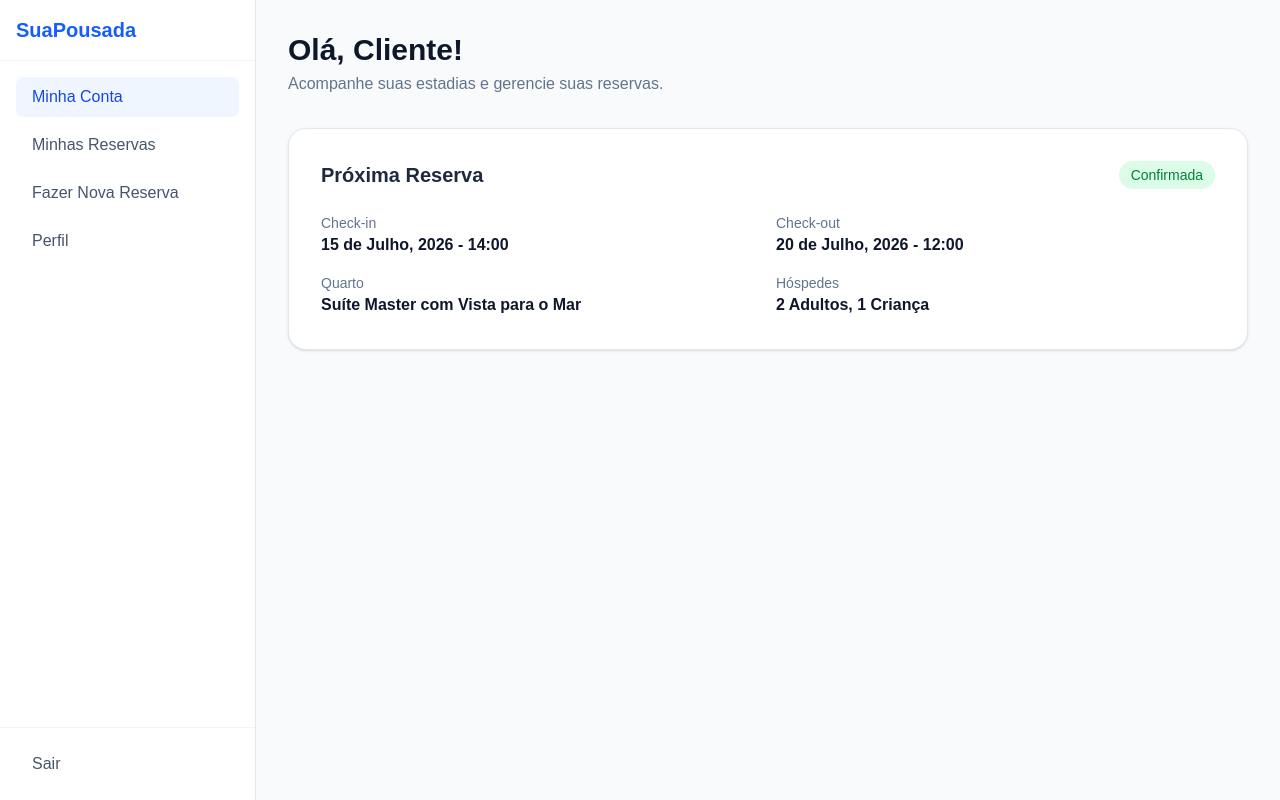
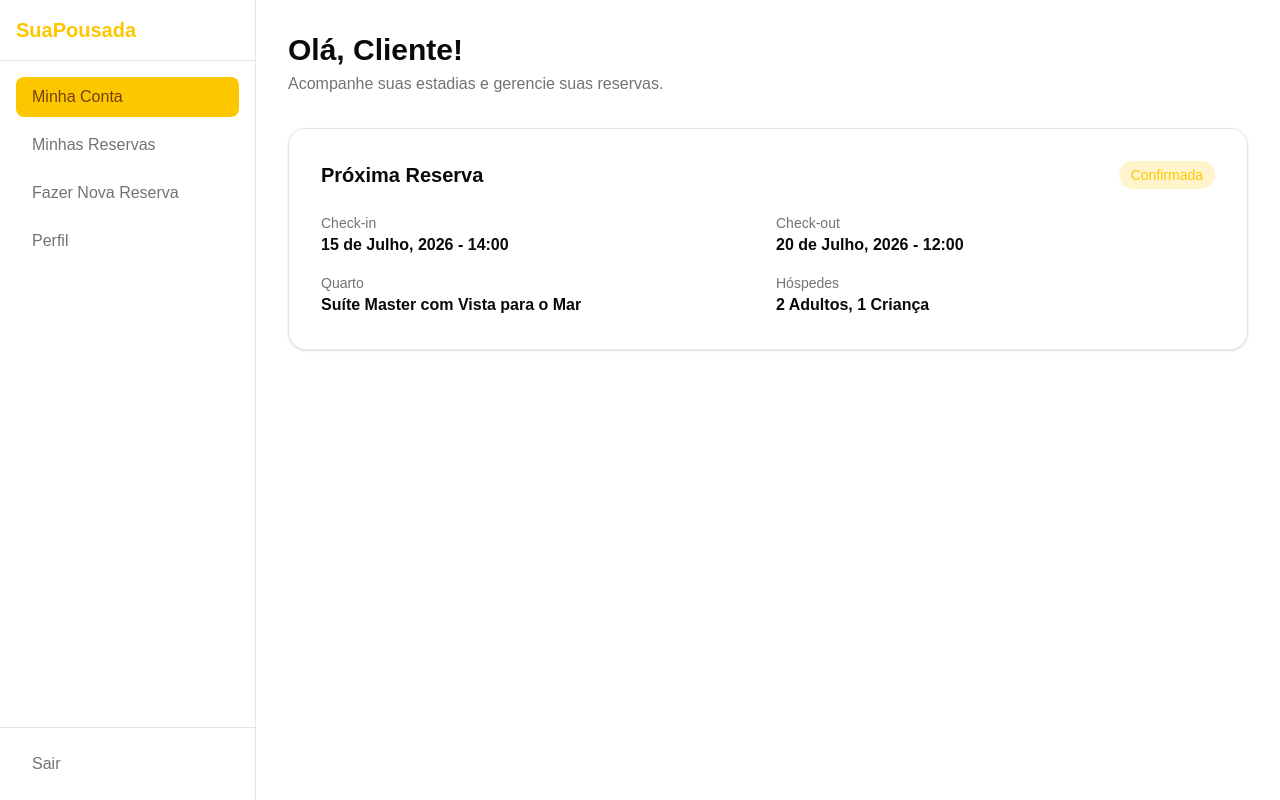
Before and after one commit to yurimutz/SuaPousada, a React (Vite) app in the folder frontend/: page /cliente in a window 1280 px wide. Built offline with nearby package versions, Linux system fonts and the light colour scheme.

Commit message:
feat: mudando navbar e tema da aplicação

```diff
--- a/frontend/src/Layout.tsx
+++ b/frontend/src/Layout.tsx
@@ -1,4 +1,3 @@
-import { Link, Outlet } from "react-router";
 import {
   NavigationMenu,
   NavigationMenuItem,
@@ -7,33 +6,32 @@ import {
   navigationMenuTriggerStyle,
 } from "@/components/ui/navigation-menu";
 import { cn } from "@/lib/utils";
+import { Link, Outlet } from "react-router";
 
 export function Layout() {
   return (
-    <div className="min-h-screen flex flex-col">
-      <header className="bg-slate-900 border-b border-slate-800 p-4 sticky top-0 z-50">
-        <div className="max-w-7xl mx-auto flex items-center justify-between">
-          <div className="flex items-center gap-6">
-            <span className="text-xl font-bold text-white mr-4">SuaPousada</span>
+    <div className="min-h-screen flex flex-col bg-background text-foreground">
+      <header className="bg-card border-b border-border sticky top-0 z-50">
+        <div className="max-w-7xl mx-auto flex items-center justify-between px-6 py-4">
+          <span className="text-xl font-bold text-primary">SuaPousada</span>
           <NavigationMenu>
             <NavigationMenuList className="gap-2">
               <NavigationMenuItem>
-                  <NavigationMenuLink asChild className={cn(navigationMenuTriggerStyle(), "bg-transparent text-slate-300 hover:bg-slate-800 hover:text-white focus:bg-slate-800 focus:text-white")}>
+                <NavigationMenuLink asChild className={cn(navigationMenuTriggerStyle(), "bg-transparent text-muted-foreground hover:bg-accent hover:text-accent-foreground focus:bg-accent focus:text-accent-foreground")}>
                   <Link to="/">Início</Link>
                 </NavigationMenuLink>
               </NavigationMenuItem>
               <NavigationMenuItem>
-                  <NavigationMenuLink asChild className={cn(navigationMenuTriggerStyle(), "bg-transparent text-slate-300 hover:bg-slate-800 hover:text-white focus:bg-slate-800 focus:text-white")}>
+                <NavigationMenuLink asChild className={cn(navigationMenuTriggerStyle(), "bg-transparent text-muted-foreground hover:bg-accent hover:text-accent-foreground focus:bg-accent focus:text-accent-foreground")}>
                   <Link to="/login">Login</Link>
                 </NavigationMenuLink>
               </NavigationMenuItem>
             </NavigationMenuList>
           </NavigationMenu>
         </div>
-        </div>
       </header>
 
-      <main className="flex-1 bg-slate-50">
+      <main className="flex-1 bg-background">
         <Outlet />
       </main>
     </div>
--- a/frontend/src/index.css
+++ b/frontend/src/index.css
@@ -55,10 +55,10 @@
   --card-foreground: oklch(0.145 0 0);
   --popover: oklch(1 0 0);
   --popover-foreground: oklch(0.145 0 0);
-    --primary: oklch(0.205 0 0);
-    --primary-foreground: oklch(0.985 0 0);
-    --secondary: oklch(0.97 0 0);
-    --secondary-foreground: oklch(0.205 0 0);
+  --primary: oklch(0.852 0.199 91.936);
+  --primary-foreground: oklch(0.421 0.095 57.708);
+  --secondary: oklch(0.967 0.001 286.375);
+  --secondary-foreground: oklch(0.21 0.006 285.885);
   --muted: oklch(0.97 0 0);
   --muted-foreground: oklch(0.556 0 0);
   --accent: oklch(0.97 0 0);
@@ -75,8 +75,8 @@
   --radius: 0.625rem;
   --sidebar: oklch(0.985 0 0);
   --sidebar-foreground: oklch(0.145 0 0);
-    --sidebar-primary: oklch(0.205 0 0);
-    --sidebar-primary-foreground: oklch(0.985 0 0);
+  --sidebar-primary: oklch(0.681 0.162 75.834);
+  --sidebar-primary-foreground: oklch(0.987 0.026 102.212);
   --sidebar-accent: oklch(0.97 0 0);
   --sidebar-accent-foreground: oklch(0.205 0 0);
   --sidebar-border: oklch(0.922 0 0);
@@ -90,9 +90,9 @@
   --card-foreground: oklch(0.985 0 0);
   --popover: oklch(0.205 0 0);
   --popover-foreground: oklch(0.985 0 0);
-    --primary: oklch(0.922 0 0);
-    --primary-foreground: oklch(0.205 0 0);
-    --secondary: oklch(0.269 0 0);
+  --primary: oklch(0.795 0.184 86.047);
+  --primary-foreground: oklch(0.421 0.095 57.708);
+  --secondary: oklch(0.274 0.006 286.033);
   --secondary-foreground: oklch(0.985 0 0);
   --muted: oklch(0.269 0 0);
   --muted-foreground: oklch(0.708 0 0);
@@ -109,8 +109,8 @@
   --chart-5: oklch(0.269 0 0);
   --sidebar: oklch(0.205 0 0);
   --sidebar-foreground: oklch(0.985 0 0);
-    --sidebar-primary: oklch(0.488 0.243 264.376);
-    --sidebar-primary-foreground: oklch(0.985 0 0);
+  --sidebar-primary: oklch(0.795 0.184 86.047);
+  --sidebar-primary-foreground: oklch(0.987 0.026 102.212);
   --sidebar-accent: oklch(0.269 0 0);
   --sidebar-accent-foreground: oklch(0.985 0 0);
   --sidebar-border: oklch(1 0 0 / 10%);
--- a/frontend/src/pages/Client.tsx
+++ b/frontend/src/pages/Client.tsx
@@ -2,19 +2,19 @@ import { Link } from "react-router";
 
 export function Client() {
   return (
-    <div className="flex h-screen bg-slate-50">
-      <aside className="w-64 bg-white border-r border-slate-200 flex flex-col">
-        <div className="p-4 text-xl font-bold text-blue-600 border-b border-slate-100">
+    <div className="flex h-screen bg-background text-foreground">
+      <aside className="w-64 bg-card border-r border-border flex flex-col">
+        <div className="p-4 text-xl font-bold text-primary border-b border-border">
           SuaPousada
         </div>
         <nav className="flex-1 p-4 space-y-2">
-          <a href="#" className="block px-4 py-2 bg-blue-50 rounded-md text-blue-700 font-medium">Minha Conta</a>
-          <a href="#" className="block px-4 py-2 hover:bg-slate-50 rounded-md text-slate-600 hover:text-slate-900 transition-colors">Minhas Reservas</a>
-          <a href="#" className="block px-4 py-2 hover:bg-slate-50 rounded-md text-slate-600 hover:text-slate-900 transition-colors">Fazer Nova Reserva</a>
-          <a href="#" className="block px-4 py-2 hover:bg-slate-50 rounded-md text-slate-600 hover:text-slate-900 transition-colors">Perfil</a>
+          <a href="#" className="block px-4 py-2 bg-primary text-primary-foreground rounded-md font-medium">Minha Conta</a>
+          <a href="#" className="block px-4 py-2 hover:bg-accent rounded-md text-muted-foreground hover:text-accent-foreground transition-colors">Minhas Reservas</a>
+          <a href="#" className="block px-4 py-2 hover:bg-accent rounded-md text-muted-foreground hover:text-accent-foreground transition-colors">Fazer Nova Reserva</a>
+          <a href="#" className="block px-4 py-2 hover:bg-accent rounded-md text-muted-foreground hover:text-accent-foreground transition-colors">Perfil</a>
         </nav>
-        <div className="p-4 border-t border-slate-100">
-          <Link to="/" className="block px-4 py-2 hover:bg-red-50 rounded-md text-slate-600 hover:text-red-600 transition-colors">
+        <div className="p-4 border-t border-border">
+          <Link to="/" className="block px-4 py-2 hover:bg-destructive/10 rounded-md text-muted-foreground hover:text-destructive transition-colors">
             Sair
           </Link>
         </div>
@@ -22,31 +22,31 @@ export function Client() {
 
       <main className="flex-1 p-8 overflow-y-auto">
         <header className="mb-8">
-          <h1 className="text-3xl font-bold text-slate-900">Olá, Cliente!</h1>
-          <p className="text-slate-500 mt-1">Acompanhe suas estadias e gerencie suas reservas.</p>
+          <h1 className="text-3xl font-bold text-foreground">Olá, Cliente!</h1>
+          <p className="text-muted-foreground mt-1">Acompanhe suas estadias e gerencie suas reservas.</p>
         </header>
 
-        <div className="bg-white p-8 rounded-2xl shadow-sm border border-slate-200 mb-8">
+        <div className="bg-card p-8 rounded-2xl shadow-sm border border-border mb-8">
           <div className="flex justify-between items-center mb-6">
-            <h2 className="text-xl font-semibold text-slate-800">Próxima Reserva</h2>
-            <span className="px-3 py-1 bg-green-100 text-green-700 rounded-full text-sm font-medium">Confirmada</span>
+            <h2 className="text-xl font-semibold text-card-foreground">Próxima Reserva</h2>
+            <span className="px-3 py-1 bg-primary/20 text-primary rounded-full text-sm font-medium">Confirmada</span>
           </div>
           <div className="grid grid-cols-2 gap-4">
             <div>
-              <p className="text-sm text-slate-500">Check-in</p>
-              <p className="font-semibold text-slate-900">15 de Julho, 2026 - 14:00</p>
+              <p className="text-sm text-muted-foreground">Check-in</p>
+              <p className="font-semibold text-foreground">15 de Julho, 2026 - 14:00</p>
             </div>
             <div>
-              <p className="text-sm text-slate-500">Check-out</p>
-              <p className="font-semibold text-slate-900">20 de Julho, 2026 - 12:00</p>
+              <p className="text-sm text-muted-foreground">Check-out</p>
+              <p className="font-semibold text-foreground">20 de Julho, 2026 - 12:00</p>
             </div>
             <div>
-              <p className="text-sm text-slate-500">Quarto</p>
-              <p className="font-semibold text-slate-900">Suíte Master com Vista para o Mar</p>
+              <p className="text-sm text-muted-foreground">Quarto</p>
+              <p className="font-semibold text-foreground">Suíte Master com Vista para o Mar</p>
             </div>
             <div>
-              <p className="text-sm text-slate-500">Hóspedes</p>
-              <p className="font-semibold text-slate-900">2 Adultos, 1 Criança</p>
+              <p className="text-sm text-muted-foreground">Hóspedes</p>
+              <p className="font-semibold text-foreground">2 Adultos, 1 Criança</p>
             </div>
           </div>
         </div>
--- a/frontend/src/pages/Home.tsx
+++ b/frontend/src/pages/Home.tsx
@@ -3,17 +3,17 @@ import { Link } from "react-router";
 export function Home() {
   return (
     <div className="flex flex-col items-center justify-center min-h-[calc(100vh-80px)] text-center px-4">
-      <h1 className="text-5xl font-extrabold tracking-tight text-slate-900 sm:text-6xl mb-6">
-        Bem-vindo à <span className="text-blue-600">SuaPousada</span>
+      <h1 className="text-5xl font-extrabold tracking-tight text-foreground sm:text-6xl mb-6">
+        Bem-vindo à <span className="text-primary">SuaPousada</span>
       </h1>
-      <p className="mt-4 text-xl text-slate-600 max-w-2xl mx-auto mb-10">
+      <p className="mt-4 text-xl text-muted-foreground max-w-2xl mx-auto mb-10">
         O lugar perfeito para relaxar e aproveitar momentos inesquecíveis.
         Faça seu agendamento agora mesmo e garanta sua estadia!
       </p>
       <div className="flex gap-4">
         <Link
           to="/login"
-          className="inline-flex h-12 items-center justify-center rounded-md bg-blue-600 px-8 text-sm font-medium text-white shadow transition-colors hover:bg-blue-700 focus-visible:outline-none focus-visible:ring-1 focus-visible:ring-blue-700"
+          className="inline-flex h-12 items-center justify-center rounded-md bg-primary px-8 text-sm font-medium text-primary-foreground shadow transition-colors hover:bg-primary/90 focus-visible:outline-none focus-visible:ring-1 focus-visible:ring-ring"
         >
           Fazer Login / Agendar
         </Link>
```
Also changed, not shown: frontend/src/pages/Admin.tsx (+20 -20 lines), frontend/src/pages/Login.tsx (+10 -10 lines). Lines whose indentation alone changed are shown as unchanged.
